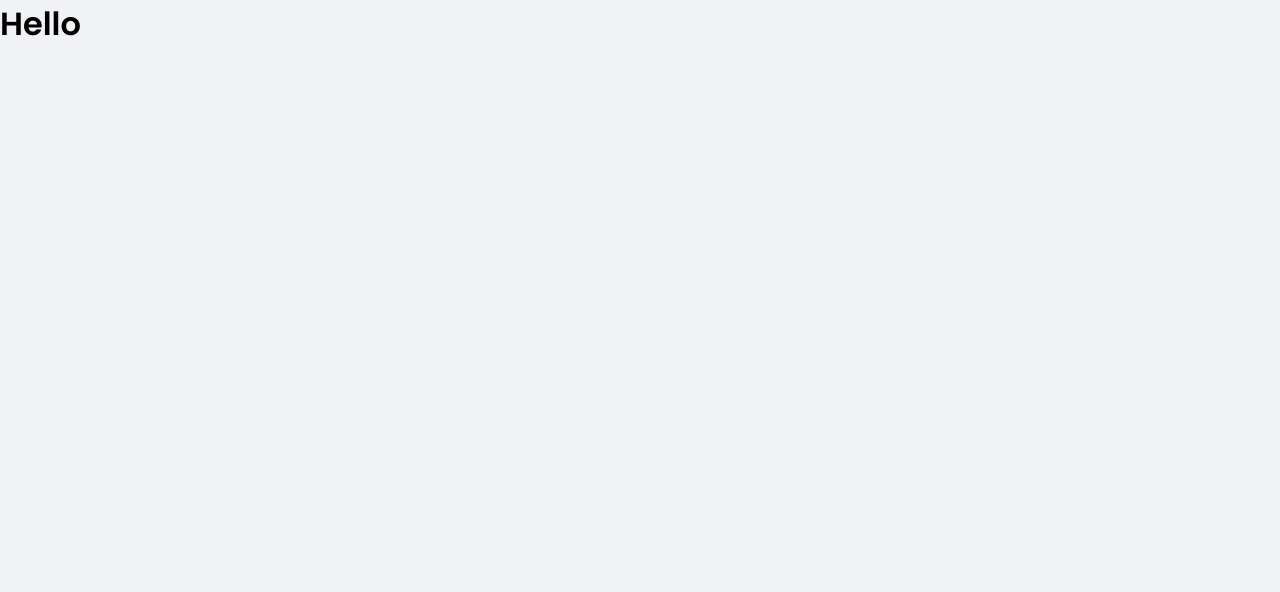
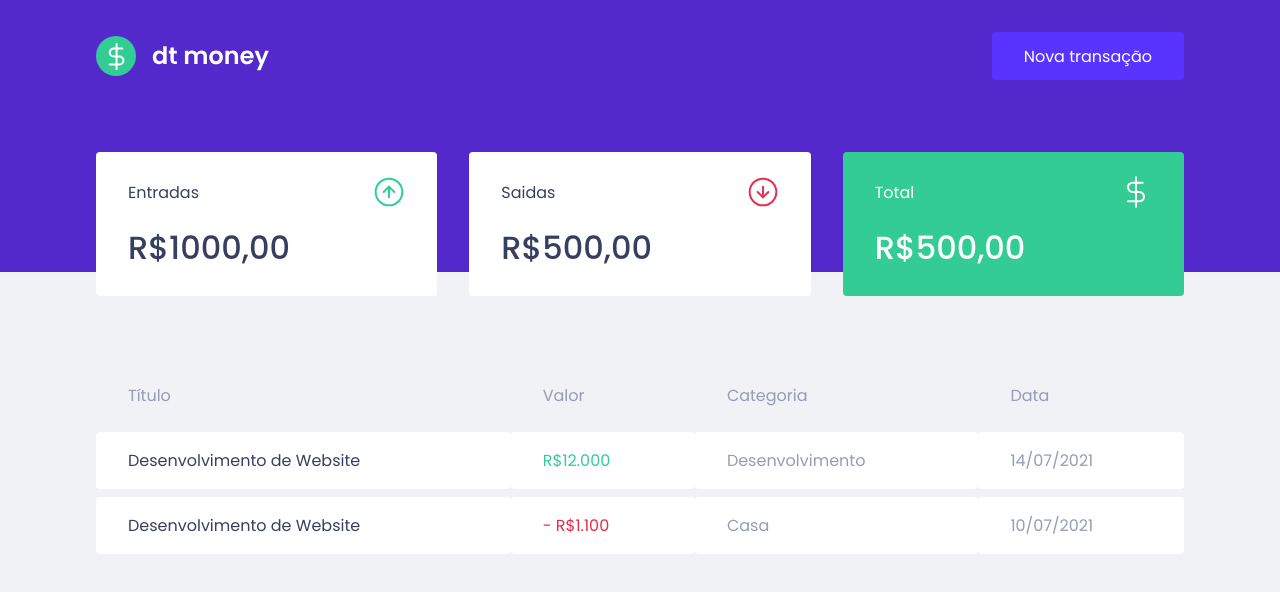
Before and after one commit to DevSantiro/dtmoney, a React (Create React App) app: page / in a window 1280 px wide. Shown: the top 592 px of the page. Built offline with nearby package versions, Linux system fonts and the light colour scheme.

Commit message:
Modulo 2 - Ajustes visuais e novoss componentes estilizados

```diff
--- a/public/index.html
+++ b/public/index.html
@@ -9,7 +9,7 @@
 
     <title>DtMoney</title>
 
-    <link href="https://fonts.googleapis.com/css2?family=Poppins:wght@400;600&display=swap" rel="stylesheet">
+    <link href="https://fonts.googleapis.com/css2?family=Poppins:wght@400;500;600&display=swap" rel="stylesheet">
   </head>
   <body>
     <noscript>You need to enable JavaScript to run this app.</noscript>
--- a/src/App.tsx
+++ b/src/App.tsx
@@ -1,10 +1,13 @@
+import { Dashboard } from "./components/Dashboard";
+import { Header } from "./components/Header";
 import { GlobalStyle } from "./styles/global";
 
 export function App() {
   return (
-    <div className="App">
-      <h1>Hello</h1>
+    <>
+      <Header />
+      <Dashboard />
       <GlobalStyle />
-    </div>
+    </>
   );
 }
--- /dev/null
+++ b/src/components/Dashboard/index.tsx
@@ -0,0 +1,12 @@
+import { Summary } from "../Summary";
+import { TransactionsTable } from "../TransactionsTable";
+import { Container } from "./styles";
+
+export const Dashboard = () => {
+  return (
+    <Container>
+      <Summary />
+      <TransactionsTable />
+    </Container>
+  );
+}
--- /dev/null
+++ b/src/components/Dashboard/styles.ts
@@ -0,0 +1,7 @@
+import styled from "styled-components";
+
+export const Container = styled.main`
+  max-width: 1120px;
+  margin: 0 auto;
+  padding: 2.5rem 1rem;
+`;
--- /dev/null
+++ b/src/components/Header/index.tsx
@@ -0,0 +1,15 @@
+import logoImg from '../../assets/logo.svg'
+import { Container, Content } from './styles'
+
+export const Header = () => {
+  return (
+    <Container>
+      <Content>
+        <img src={logoImg} alt="dt money" />
+        <button type="button">
+          Nova transação
+        </button>
+      </Content>
+    </Container>
+  )
+}
--- /dev/null
+++ b/src/components/Header/styles.ts
@@ -0,0 +1,31 @@
+import styled from 'styled-components';
+
+export const Container = styled.header`
+  background: var(--blue);
+`;
+
+export const Content = styled.div`
+  max-width: 1120px;
+  margin: 0 auto;
+
+  padding: 2rem 1rem 12rem;
+  display: flex;
+  align-items: center;
+  justify-content: space-between;
+
+  button {
+    font-size: 1rem;
+    color: #fff;
+    background: var(--blue-light);
+    border: 0;
+    padding: 0 2rem;
+    border-radius: 0.25rem;
+    height: 3rem;
+
+    transition: filter 0.2s;
+
+    &:hover {
+      filter: brightness(0.9);
+    }
+  }
+`;
--- /dev/null
+++ b/src/components/Summary/index.tsx
@@ -0,0 +1,36 @@
+import incomeImg from '../../assets/income.svg';
+import outcomeImg from '../../assets/outcome.svg';
+import totalImg from '../../assets/total.svg';
+
+import { Container } from "./styles";
+
+export const Summary = () => {
+  return (
+    <Container>
+      <div>
+        <header>
+          <p>Entradas</p>
+          <img src={incomeImg} alt="Entradas" />
+        </header>
+        <strong>R$1000,00</strong>
+      </div>
+
+      <div>
+        <header>
+          <p>Saidas</p>
+          <img src={outcomeImg} alt="Saídas" />
+        </header>
+        <strong>R$500,00</strong>
+      </div>
+
+      <div className="highlight-background">
+        <header>
+          <p>Total</p>
+          <img src={totalImg} alt="Total" />
+        </header>
+        <strong>R$500,00</strong>
+      </div>
+
+    </Container>
+  );
+}
--- /dev/null
+++ b/src/components/Summary/styles.ts
@@ -0,0 +1,35 @@
+import styled from "styled-components";
+
+export const Container = styled.div`
+  display: grid;
+  grid-template-columns: repeat(3, 1fr);
+  gap: 2rem;
+  margin-top: -10rem;
+
+  div {
+    background: var(--shape);
+    padding: 1.5rem 2rem;
+    border-radius: 0.25rem;
+    color: var(--text-title);
+
+    header {
+      display: flex;
+      align-items: center;
+      justify-content: space-between;
+    }
+
+    strong {
+      display: block;
+      margin-top: 1rem;
+      font-size: 2rem;
+      font-weight: 500;
+      line-height: 3rem;
+    }
+
+    &.highlight-background {
+      background: var(--green);
+      color: #FFF;
+    }
+  }
+
+`;
--- /dev/null
+++ b/src/components/TransactionsTable/index.tsx
@@ -0,0 +1,32 @@
+import { Container } from "./styles";
+
+export const TransactionsTable = () => {
+  return (
+    <Container>
+      <table>
+        <thead>
+          <tr>
+            <th>Título</th>
+            <th>Valor</th>
+            <th>Categoria</th>
+            <th>Data</th>
+          </tr>
+        </thead>
+        <tbody>
+          <tr>
+            <td>Desenvolvimento de Website</td>
+            <td className="deposit">R$12.000</td>
+            <td>Desenvolvimento</td>
+            <td>14/07/2021</td>
+          </tr>
+          <tr>
+            <td>Desenvolvimento de Website</td>
+            <td className="withdraw">- R$1.100</td>
+            <td>Casa</td>
+            <td>10/07/2021</td>
+          </tr>
+        </tbody>
+      </table>
+    </Container>
+  );
+}
--- /dev/null
+++ b/src/components/TransactionsTable/styles.ts
@@ -0,0 +1,38 @@
+import styled from "styled-components";
+
+export const Container = styled.div`
+  margin-top: 4rem;
+
+  table {
+    width: 100%;
+    border-spacing: 0 0.5rem;
+
+    th{
+      color: var(--text-body);
+      font-weight: 400;
+      padding: 1rem 2rem;
+      text-align: left;
+      line-height: 1.5rem;
+    }
+
+    td {
+      padding: 1rem 2rem;
+      border: 0;
+      background: var(--shape);
+      color: var(--text-body);
+      border-radius: 0.25rem;
+
+      &:first-child {
+        color: var(--text-title);
+      }
+
+      &.deposit {
+        color: var(--green);
+      }
+
+      &.withdraw {
+        color: var(--red);
+      }
+    }
+  }
+`;
--- a/src/styles/global.ts
+++ b/src/styles/global.ts
@@ -6,6 +6,7 @@
     --background: #f0f2f5;
     --red: #E52E4D;
     --blue: #5429CC;
+    --green: #33CC95;
 
     --blue-light: #5933FF;
 
```
